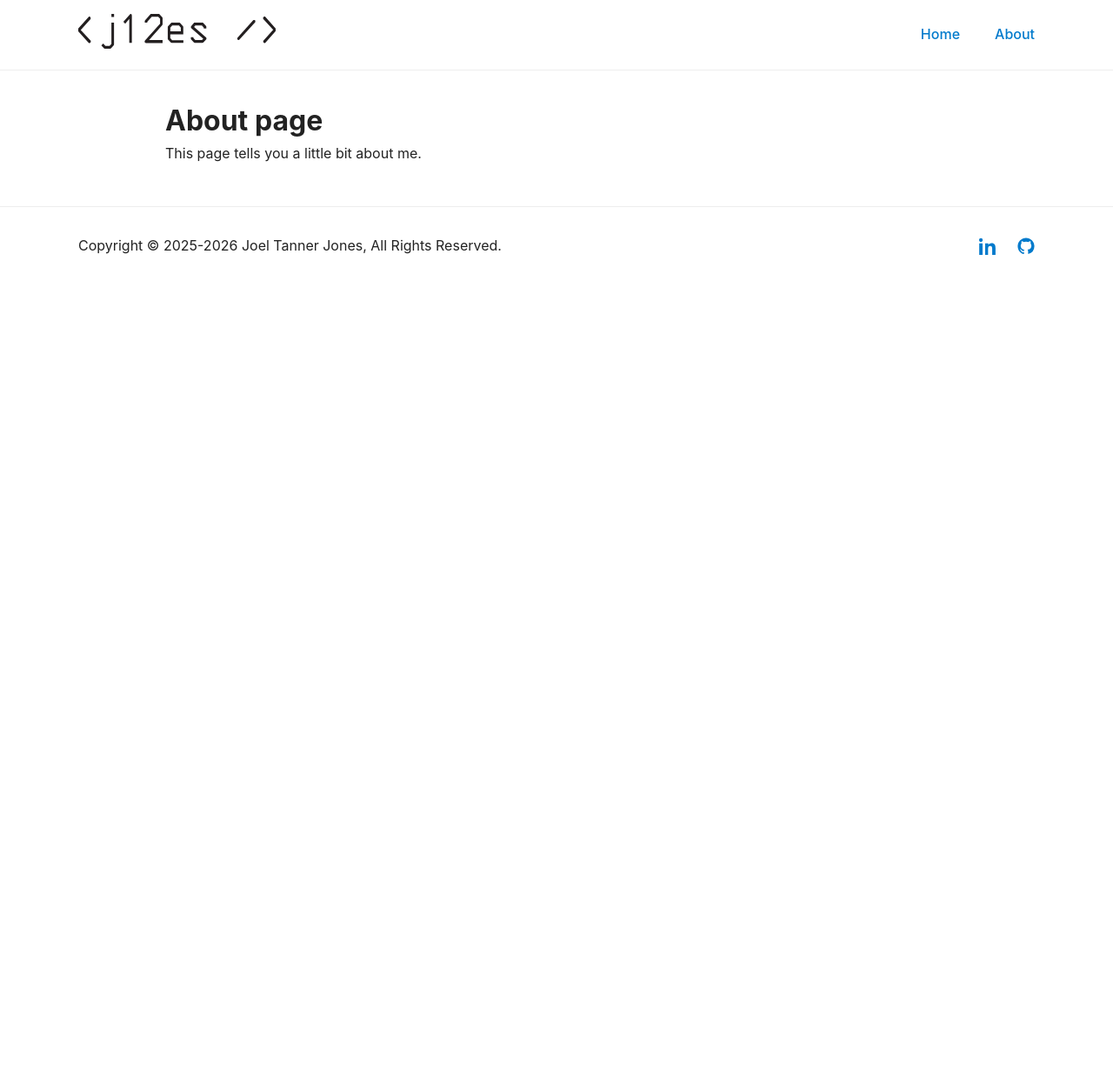
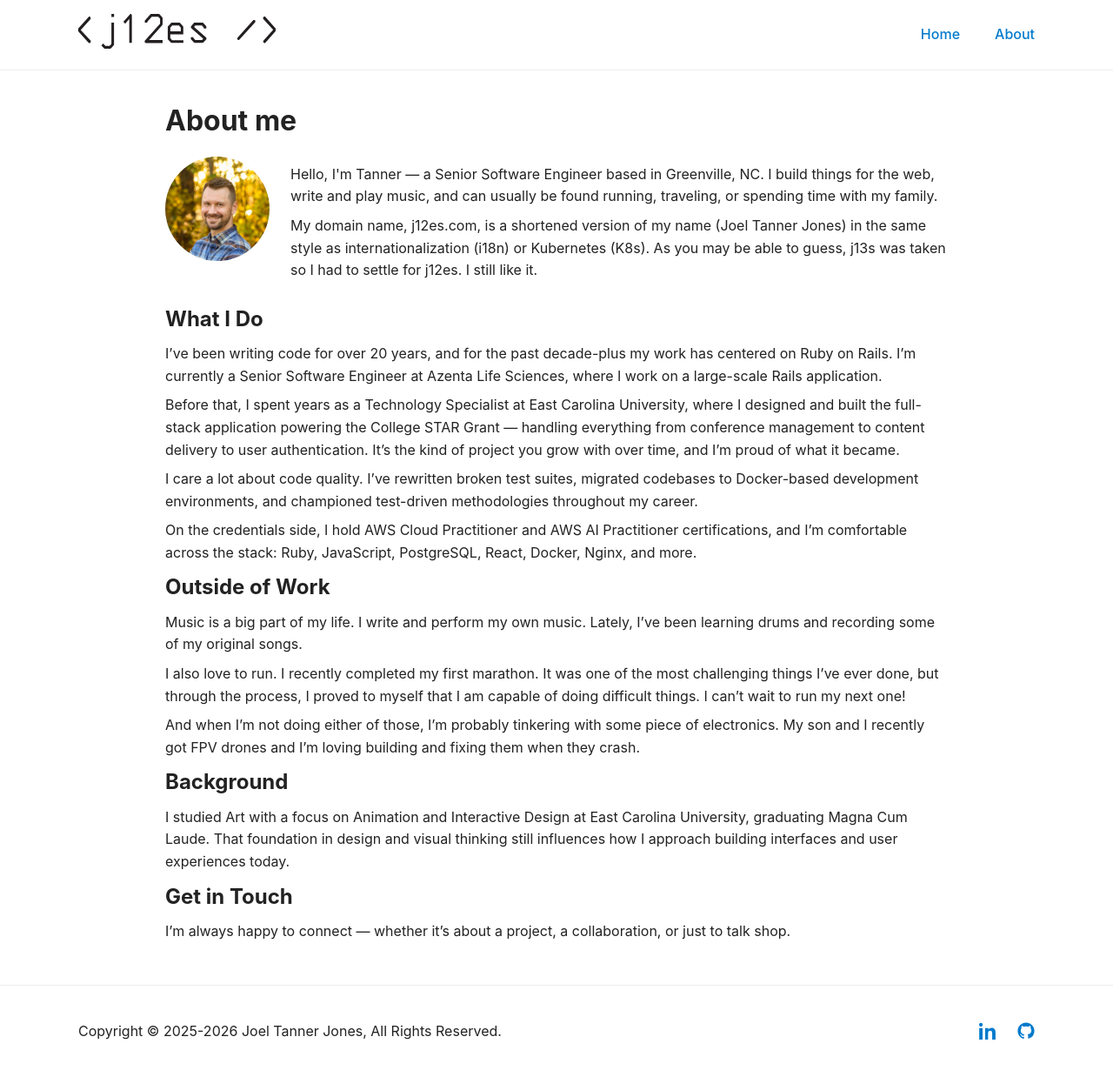
Before and after one commit to tannerj/j12es_com, a Jekyll site: the page built from about.md, in a window 1280 px wide. Shown: the whole page at 87% size. Built offline with Jekyll 4.4.1, drawn with Linux system fonts in a browser that asks for light colours; before the commit the page ends 900 px from its top, so only the background shows below that.

Commit message:
Add about page information and profile image

```diff
--- a/about.md
+++ b/about.md
@@ -3,6 +3,41 @@ layout: default
 title: About
 permalink: /about.html
 ---
-# About page
+# About me
 
-This page tells you a little bit about me.
+<div class="about-intro">
+  <img src="{{ '/assets/images/tanner_profile.jpg' | relative_url }}"
+       alt="Tanner Jones"
+       style="width: 120px; height: 120px; border-radius: 50%; object-fit: cover;">
+  <div class="about-intro-text">
+    <p>Hello, I'm Tanner — a Senior Software Engineer based in Greenville, NC. I build things for the web, write and play music, and can usually be found running, traveling, or spending time with my family.</p>
+        <p>My domain name, j12es.com, is a shortened version of my name (Joel Tanner Jones) in the same style as internationalization (i18n) or Kubernetes (K8s). As you may be able to guess, j13s was taken so I had to settle for j12es. I still like it.</p>
+  </div>
+</div>
+
+
+## What I Do
+
+I've been writing code for over 20 years, and for the past decade-plus my work has centered on Ruby on Rails. I'm currently a Senior Software Engineer at Azenta Life Sciences, where I work on a large-scale Rails application.
+
+Before that, I spent years as a Technology Specialist at East Carolina University, where I designed and built the full-stack application powering the College STAR Grant — handling everything from conference management to content delivery to user authentication. It's the kind of project you grow with over time, and I'm proud of what it became.
+
+I care a lot about code quality. I've rewritten broken test suites, migrated codebases to Docker-based development environments, and championed test-driven methodologies throughout my career.
+
+On the credentials side, I hold AWS Cloud Practitioner and AWS AI Practitioner certifications, and I'm comfortable across the stack: Ruby, JavaScript, PostgreSQL, React, Docker, Nginx, and more.
+
+## Outside of Work
+
+Music is a big part of my life. I write and perform my own music. Lately, I've been learning drums and recording some of my original songs.
+
+I also love to run. I recently completed my first marathon. It was one of the most challenging things I've ever done, but through the process, I proved to myself that I am capable of doing difficult things. I can't wait to run my next one!
+
+And when I'm not doing either of those, I'm probably tinkering with some piece of electronics. My son and I recently got FPV drones and I'm loving building and fixing them when they crash.
+
+## Background
+
+I studied Art with a focus on Animation and Interactive Design at East Carolina University, graduating Magna Cum Laude. That foundation in design and visual thinking still influences how I approach building interfaces and user experiences today.
+
+## Get in Touch
+
+I'm always happy to connect — whether it's about a project, a collaboration, or just to talk shop.
--- a/assets/css/styles.css
+++ b/assets/css/styles.css
@@ -19,6 +19,10 @@ a {
 
 a:hover {
   text-decoration: underline;
+}
+
+p {
+  margin: 0.5rem 0;
 }
 
 /* ===== Layout Container ===== */
@@ -219,3 +223,25 @@ a:hover {
   color: #fff;
   border-color: #222;
 }
+
+.about-intro {
+  display: flex;
+  gap: 1.5rem;
+  align-items: flex-start;
+  margin: 1rem 0;
+}
+
+.about-intro img {
+  flex-shrink: 0;
+}
+
+.about-intro-text {
+}
+
+@media (max-width: 600px) {
+  .about-intro {
+    flex-direction: column;
+    align-items: center;
+    text-align: center;
+  }
+}
```
Also changed, not shown: assets/images/tanner_profile.jpg (added).
